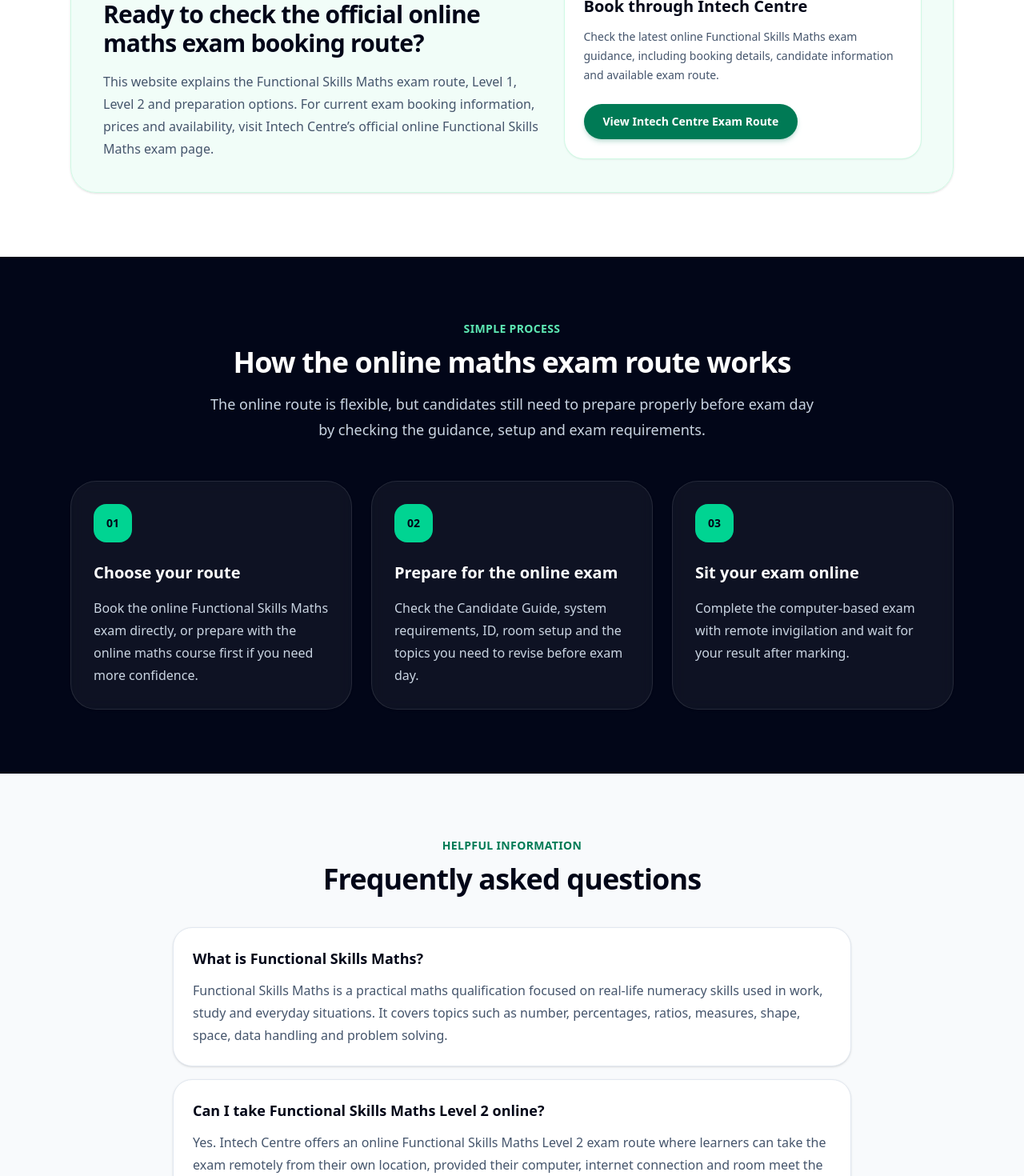
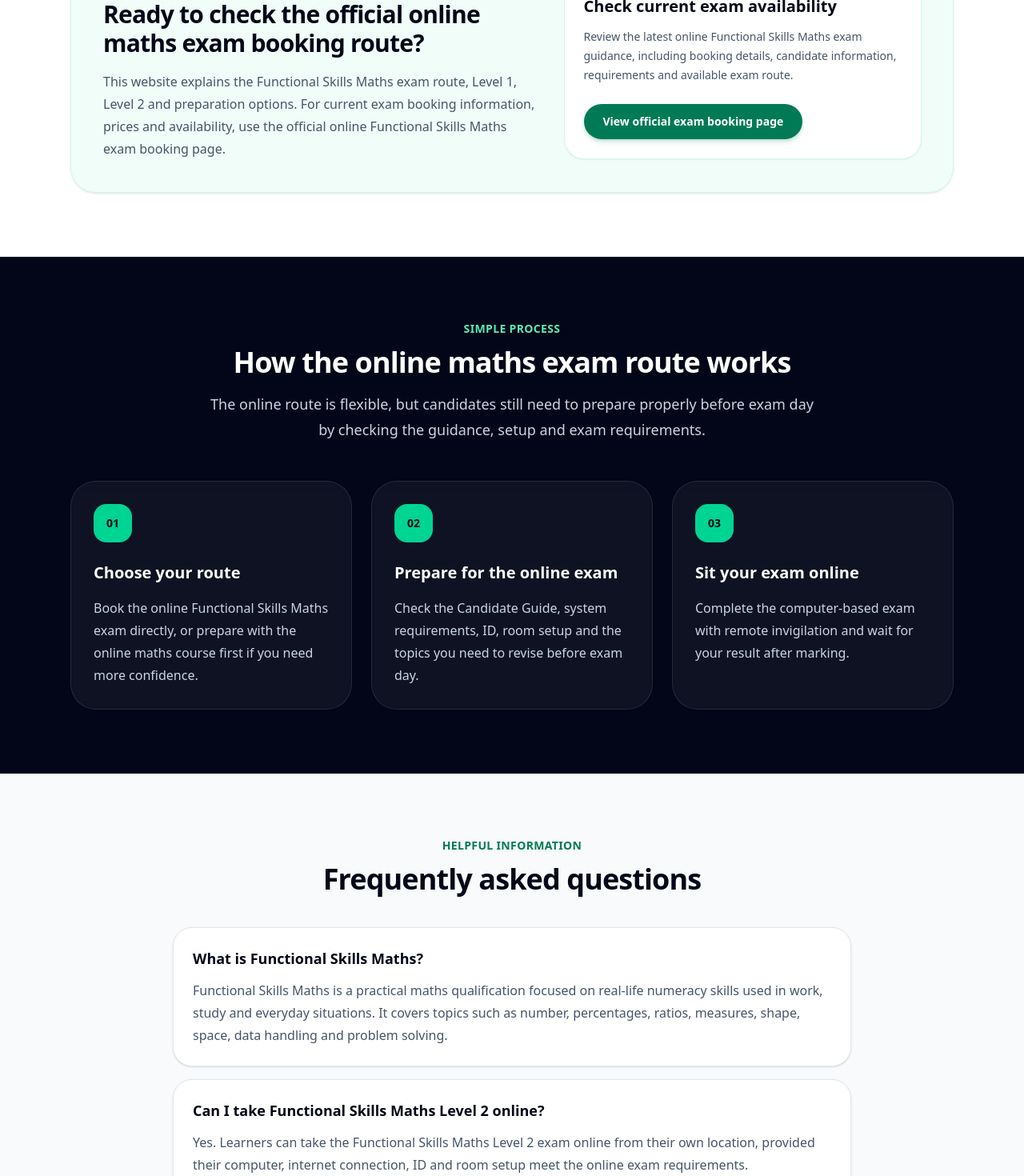
Before and after one commit to edujlulo/online-maths-exam, a Next.js app: page / in a window 1280 px wide. Shown: the part 3520-4990 px from the top of the page at 80% size. Built offline with nearby package versions, Linux system fonts and the light colour scheme.

Commit message:
Remove visible provider name from exam pages
Updated homepage, footer, Level 1, Level 2, online exam and course pages to remove visible “Intech Centre” text while keeping the official provider links unchanged.

```diff
--- a/package.json
+++ b/package.json
@@ -9,7 +9,7 @@
     "lint": "eslint"
   },
   "dependencies": {
-    "lucide-react": "^1.21.0",
+    "lucide-react": "^1.22.0",
     "next": "16.2.9",
     "react": "19.2.4",
     "react-dom": "19.2.4"
--- a/src/app/functional-skills-maths-level-1/page.js
+++ b/src/app/functional-skills-maths-level-1/page.js
@@ -85,23 +85,23 @@ const faqs = [
   {
     question: "Can I take Functional Skills Maths Level 1 online?",
     answer:
-      "Intech Centre provides online Functional Skills Maths exam routes. Their booking guidance says that if you want to book a City & Guilds Functional Skills Maths Level 1 exam, you should book through the Level 2 exam route and then reply to the booking email clearly stating that you want the Level 1 exam.",
+      "Online Functional Skills Maths exam routes are available. Current booking guidance says that if you want to book a City & Guilds Functional Skills Maths Level 1 exam, you should use the online Level 2 exam route and then reply to the booking email clearly stating that you want the Level 1 exam.",
   },
   {
     question:
       "How much does the online Functional Skills Maths Level 1 exam cost?",
     answer:
-      "Intech Centre lists the Functional Skills Maths Level 1 or Level 2 online exam at £180 for each attempt. Candidates should always check the current Intech Centre booking page before paying, as prices and booking details can change.",
+      "The Functional Skills Maths Level 1 or Level 2 online exam is currently listed at £180 for each attempt. Candidates should always check the official booking page before paying, as prices and booking details can change.",
   },
   {
     question: "Can I prepare for Level 1 online?",
     answer:
-      "Yes. Intech Centre's online Functional Skills Maths course includes Entry Level, Level 1 and Level 2, so learners can start from their current level and build up towards the exam.",
+      "Yes. The online Functional Skills Maths course includes Entry Level, Level 1 and Level 2, so learners can start from their current level and build up towards the exam.",
   },
   {
     question: "Should I choose Level 1 or Level 2?",
     answer:
-      "If you need a GCSE equivalent qualification for university, employment or an apprenticeship, Level 2 is usually the level requested. If you are not ready for Level 2 yet, Level 1 can be a good starting point to build confidence and strengthen your maths skills.",
+      "Yes. The online Functional Skills Maths course includes Entry Level, Level 1 and Level 2, so learners can start from their current level and build up towards the exam.",
   },
   {
     question: "Does completing the course give me the qualification?",
@@ -207,9 +207,8 @@ export default function Level1Page() {
               </h2>
 
               <p className="mt-3 leading-7 text-slate-600">
-                Intech Centre's online maths course includes Entry Level, Level
-                1 and Level 2, helping learners start from the level that suits
-                them.
+                The online maths course includes Entry Level, Level 1 and Level
+                2, helping learners start from the level that suits them.
               </p>
             </div>
           </div>
@@ -249,9 +248,9 @@ export default function Level1Page() {
             </h2>
 
             <p className="mt-4 max-w-4xl leading-7 text-slate-600">
-              Intech Centre's online Functional Skills Maths course includes
-              Entry Level, Level 1 and Level 2. This helps learners start from
-              their current ability and build towards the level they need.
+              The online Functional Skills Maths course includes Entry Level,
+              Level 1 and Level 2. This helps learners start from their current
+              ability and build towards the level they need.
             </p>
 
             <div className="mt-8 grid gap-6 md:grid-cols-3">
@@ -339,14 +338,14 @@ export default function Level1Page() {
                 <Route className="h-6 w-6" aria-hidden="true" />
               </div>
               <h2 className="mt-3 text-2xl font-bold text-slate-950">
-                How to book Level 1 through Intech Centre
+                How to book the Level 1 online exam route
               </h2>
 
               <p className="mt-4 leading-7 text-slate-600">
-                Intech Centre's guidance says that learners who want City &
-                Guilds Functional Skills Maths Level 1 should book through the
-                online Level 2 exam route and then reply to the booking email,
-                clearly stating that they want the Level 1 exam.
+                Current booking guidance says that learners who want City &
+                Guilds Functional Skills Maths Level 1 should use the online
+                Level 2 exam route and then reply to the booking email, clearly
+                stating that they want the Level 1 exam.
               </p>
 
               <a
@@ -355,7 +354,7 @@ export default function Level1Page() {
                 rel="noopener noreferrer"
                 className="mt-6 inline-flex rounded-full bg-emerald-700 px-6 py-3 text-sm font-semibold text-white shadow-md shadow-emerald-700/20 transition hover:-translate-y-0.5 hover:bg-emerald-800"
               >
-                View Intech Centre Level 1 Booking Route
+                View Level 1 Booking Route
               </a>
             </div>
 
@@ -393,7 +392,7 @@ export default function Level1Page() {
 
       <CTASection
         title="Ready to check the Level 1 online exam route?"
-        description="Visit Intech Centre's online Functional Skills Maths exam page and follow their booking guidance if you want to request the Level 1 exam."
+        description="Visit the official online Functional Skills Maths exam page and follow the booking guidance if you want to request the Level 1 exam."
         link="https://www.intechcentre.com/courses/online-functional-skills-maths-level-2-exam-2/"
         label="View Online Exam Booking Route"
       />
--- a/src/app/functional-skills-maths-level-2/page.js
+++ b/src/app/functional-skills-maths-level-2/page.js
@@ -26,7 +26,7 @@ import {
 export const metadata = {
   title: "Functional Skills Maths Level 2 | GCSE Equivalent Maths",
   description:
-    "Learn about Functional Skills Maths Level 2, GCSE equivalence, online exam structure, results, pass mark, preparation and booking routes through Intech Centre.",
+    "Learn about Functional Skills Maths Level 2, GCSE equivalence, online exam structure, results, pass mark, preparation and official online booking routes.",
 };
 
 const examFacts = [
@@ -122,7 +122,7 @@ const faqs = [
   {
     question: "Can I take Functional Skills Maths Level 2 online?",
     answer:
-      "Yes. Intech Centre offers an online Functional Skills Maths Level 2 exam route. The exam is computer-based, remotely invigilated and can be taken from your own location if your setup meets the exam requirements.",
+      "Yes. An online Functional Skills Maths Level 2 exam route is available. The exam is computer-based, remotely invigilated and can be taken from your own location if your setup meets the exam requirements.",
   },
   {
     question: "How long is the Functional Skills Maths Level 2 exam?",
@@ -132,7 +132,7 @@ const faqs = [
   {
     question: "What is the pass mark for Functional Skills Maths Level 2?",
     answer:
-      "Intech Centre lists the City & Guilds indicative pass mark for Functional Skills Mathematics Level 2 as 31 out of 60, around 52%. This is indicative and can vary depending on the paper.",
+      "The City & Guilds indicative pass mark for Functional Skills Mathematics Level 2 is listed as 31 out of 60, around 52%. This is indicative and can vary depending on the paper.",
   },
   {
     question: "How quickly will I get my result?",
@@ -398,7 +398,7 @@ export default function Level2Page() {
                 rel="noopener noreferrer"
                 className="mt-6 inline-flex rounded-full bg-emerald-700 px-6 py-3 text-sm font-semibold text-white shadow-md shadow-emerald-700/20 transition hover:-translate-y-0.5 hover:bg-emerald-800"
               >
-                View Intech Centre Level 2 Exam
+                View Official Level 2 Exam Route
               </a>
             </div>
 
@@ -431,7 +431,7 @@ export default function Level2Page() {
 
       <CTASection
         title="Need Functional Skills Maths Level 2?"
-        description="Check the online exam information, current price, available slots and booking route through Intech Centre."
+        description="Check the online exam information, current price, available slots and official booking route before choosing your exam date."
         link="https://www.intechcentre.com/courses/online-functional-skills-maths-level-2-exam-2/"
         label="View Online Level 2 Exam"
       />
--- a/src/app/online-functional-skills-maths-exam/page.js
+++ b/src/app/online-functional-skills-maths-exam/page.js
@@ -64,15 +64,15 @@ const examFacts = [
 const processSteps = [
   {
     step: "01",
-    title: "Book through Intech Centre",
+    title: "Choose the official booking route",
     description:
-      "Choose the online Functional Skills Maths exam route and complete the booking process using the current Intech Centre guidance.",
+      "Choose the online Functional Skills Maths exam route and complete the booking process using the current official guidance.",
   },
   {
     step: "02",
-    title: "Wait for approval",
+    title: "Wait for confirmation",
     description:
-      "After booking, Intech Centre processes the booking. Candidates then receive further instructions for the online exam route.",
+      "After booking, your request is processed. Candidates then receive further instructions for the online exam route.",
   },
   {
     step: "03",
@@ -175,12 +175,12 @@ const faqs = [
   {
     question: "How much does the online Functional Skills Maths exam cost?",
     answer:
-      "Intech Centre lists the online Functional Skills Maths Level 1 or Level 2 exam at £180 per attempt. Candidates should always check the current price on the Intech Centre booking page before booking.",
+      "The online Functional Skills Maths Level 1 or Level 2 exam is currently listed at £180 per attempt. Candidates should always check the current price on the official booking page before booking.",
   },
   {
     question: "When are online exam slots available?",
     answer:
-      "Intech Centre lists online exam slots Monday to Friday at 8:00am, 11:30am and 4:00pm. City & Guilds may book the exam with some timing flexibility, so candidates should follow the time given in the Talview email.",
+      "Online exam slots are currently listed Monday to Friday at 8:00am, 11:30am and 4:00pm. City & Guilds may book the exam with some timing flexibility, so candidates should follow the time given in the Talview email.",
   },
   {
     question: "When will I receive my results?",
@@ -190,12 +190,12 @@ const faqs = [
   {
     question: "Can I prepare before booking the exam?",
     answer:
-      "Yes. Learners who are not ready can prepare with an online Functional Skills Maths course first. Intech Centre offers an online course designed for Functional Skills Maths Level 1 and Level 2 preparation.",
+      "Yes. Learners who are not ready can prepare with an online Functional Skills Maths course first. The online course is designed for Functional Skills Maths Level 1 and Level 2 preparation.",
   },
   {
     question: "Can I book Level 1 instead of Level 2?",
     answer:
-      "Intech Centre says learners who want City & Guilds Functional Skills Maths Level 1 should book through the Level 2 route and reply to the booking email clearly stating that they want the Level 1 exam.",
+      "Current booking guidance says learners who want City & Guilds Functional Skills Maths Level 1 should book through the Level 2 route and reply to the booking email clearly stating that they want the Level 1 exam.",
   },
   {
     question: "Do I need to read the Candidate Guide?",
@@ -205,7 +205,7 @@ const faqs = [
   {
     question: "Can I get extra time or access arrangements?",
     answer:
-      "If you have a learning difficulty, disability or need special access arrangements, you should contact Intech Centre before booking and provide the required evidence for your request.",
+      "If you have a learning difficulty, disability or need special access arrangements, you should contact the official exam provider before booking and provide the required evidence for your request.",
   },
 ];
 
@@ -227,7 +227,7 @@ export default function OnlineFunctionalSkillsMathsExamPage() {
             need a recognised GCSE equivalent maths qualification for work,
             university, apprenticeships or further study. The Level 2 online
             exam can be taken remotely, with online invigilation and clear
-            booking guidance from Intech Centre.
+            official booking guidance.
           </p>
 
           <div className="mt-8 flex flex-wrap gap-3 text-sm text-slate-600">
@@ -399,8 +399,8 @@ export default function OnlineFunctionalSkillsMathsExamPage() {
               </h2>
 
               <p className="mt-4 text-lg leading-8 text-slate-600">
-                Intech Centre provides online Functional Skills Maths exam
-                routes for Level 1 and Level 2. The right level depends on your
+                Online Functional Skills Maths exam routes are available for Level
+                1 and Level 2. The right level depends on your
                 current ability and what you need the qualification for.
               </p>
             </div>
@@ -460,7 +460,7 @@ export default function OnlineFunctionalSkillsMathsExamPage() {
                 rel="noopener noreferrer"
                 className="mt-6 inline-flex rounded-full bg-emerald-700 px-6 py-3 text-sm font-semibold text-white shadow-md shadow-emerald-700/20 transition hover:-translate-y-0.5 hover:bg-emerald-800"
               >
-                View Intech Centre exam route
+                View official exam route
               </a>
             </div>
 
@@ -495,9 +495,9 @@ export default function OnlineFunctionalSkillsMathsExamPage() {
 
       <CTASection
         title="Ready to book your online Functional Skills Maths exam?"
-        description="Visit Intech Centre to check the latest online exam price, available slots, Candidate Guide and booking instructions."
+        description="Check the latest online exam price, available slots, Candidate Guide and official booking instructions before choosing your exam date."
         link="https://www.intechcentre.com/courses/online-functional-skills-maths-level-2-exam-2/"
-        label="Book Through Intech Centre"
+        label="View Official Booking Route"
       />
     </>
   );
--- a/src/app/online-maths-course/page.js
+++ b/src/app/online-maths-course/page.js
@@ -161,17 +161,17 @@ const faqs = [
   {
     question: "Does the online maths course include Level 1 and Level 2?",
     answer:
-      "Yes. Intech Centre's online Functional Skills Maths course includes all levels, including Entry Level, Level 1 and Level 2. This helps learners start from their current level and build up towards the exam.",
+      "Yes. The online Functional Skills Maths course includes all levels, including Entry Level, Level 1 and Level 2. This helps learners start from their current level and build up towards the exam.",
   },
   {
     question: "How long do I get access to the course?",
     answer:
-      "Intech Centre lists the online Functional Skills Maths course as including 2 months of unlimited access to online interactive learning.",
+      "The online Functional Skills Maths course is currently listed as including 2 months of unlimited access to online interactive learning.",
   },
   {
     question: "How much does the online Functional Skills Maths course cost?",
     answer:
-      "Intech Centre lists the course at £150 as a standalone course, or £75 when bought with an exam. Candidates should always check the current Intech Centre course page before purchasing.",
+      "The course is currently listed at £150 as a standalone course, or £75 when bought with an exam. Candidates should always check the current official course page before purchasing.",
   },
   {
     question: "Do I need the course before taking the exam?",
@@ -492,7 +492,7 @@ export default function OnlineMathsCoursePage() {
                 rel="noopener noreferrer"
                 className="mt-6 inline-flex rounded-full bg-emerald-700 px-6 py-3 text-sm font-semibold text-white shadow-md shadow-emerald-700/20 transition hover:-translate-y-0.5 hover:bg-emerald-800"
               >
-                View Intech Centre Online Maths Course
+                View Online Maths Course
               </a>
             </div>
 
@@ -528,9 +528,9 @@ export default function OnlineMathsCoursePage() {
 
       <CTASection
         title="Want to prepare before your online maths exam?"
-        description="Visit Intech Centre to check the latest Functional Skills Maths online course information, price and enrolment guidance."
+        description="Check the latest Functional Skills Maths online course information, price and official enrolment guidance before starting your preparation."
         link="https://www.intechcentre.com/courses/private-functional-skills-in-maths/"
-        label="View Intech Centre Online Maths Course"
+        label="View Online Maths Course"
       />
     </>
   );
--- a/src/app/page.js
+++ b/src/app/page.js
@@ -26,7 +26,7 @@ const homeFaqs = [
   {
     question: "Can I take Functional Skills Maths Level 2 online?",
     answer:
-      "Yes. Intech Centre offers an online Functional Skills Maths Level 2 exam route where learners can take the exam remotely from their own location, provided their computer, internet connection and room meet the online exam requirements.",
+      "Yes. Learners can take the Functional Skills Maths Level 2 exam online from their own location, provided their computer, internet connection, ID and room setup meet the online exam requirements.",
   },
   {
     question: "Is Functional Skills Maths Level 2 equivalent to GCSE Maths?",
@@ -57,7 +57,7 @@ const homeFaqs = [
   {
     question: "Where can I book the online Functional Skills Maths exam?",
     answer:
-      "This website explains the online Functional Skills Maths exam route, Level 1, Level 2 and preparation options. To book the exam, learners should follow the current booking information from Intech Centre’s official online Functional Skills Maths exam page.",
+      "This website explains the online Functional Skills Maths exam route, Level 1, Level 2 and preparation options. To book the exam, learners should follow the current booking information from the official online Functional Skills Maths exam booking page.",
   },
 ];
 
@@ -390,20 +390,20 @@ export default function Home() {
                 <p className="mt-4 leading-7 text-slate-600">
                   This website explains the Functional Skills Maths exam route,
                   Level 1, Level 2 and preparation options. For current exam
-                  booking information, prices and availability, visit Intech
-                  Centre’s official online Functional Skills Maths exam page.
+                  booking information, prices and availability, use the official
+                  online Functional Skills Maths exam booking page.
                 </p>
               </div>
 
               <div className="rounded-3xl bg-white p-6 shadow-sm ring-1 ring-emerald-100">
                 <h3 className="text-xl font-bold text-slate-950">
-                  Book through Intech Centre
+                  Check current exam availability
                 </h3>
 
                 <p className="mt-3 text-sm leading-6 text-slate-600">
-                  Check the latest online Functional Skills Maths exam guidance,
-                  including booking details, candidate information and available
-                  exam route.
+                  Review the latest online Functional Skills Maths exam
+                  guidance, including booking details, candidate information,
+                  requirements and available exam route.
                 </p>
 
                 <a
@@ -412,7 +412,7 @@ export default function Home() {
                   rel="noopener noreferrer"
                   className="mt-6 inline-flex rounded-full bg-emerald-700 px-6 py-3 text-sm font-semibold text-white shadow-md shadow-emerald-700/20 transition hover:-translate-y-0.5 hover:bg-emerald-800"
                 >
-                  View Intech Centre Exam Route
+                  View official exam booking page
                 </a>
               </div>
             </div>
--- a/src/components/Footer.js
+++ b/src/components/Footer.js
@@ -87,7 +87,7 @@ export default function Footer() {
                 rel="noopener noreferrer"
                 className="transition hover:text-emerald-300"
               >
-                Visit Intech Centre
+                Official training provider website
               </a>
             </li>
 
@@ -98,7 +98,7 @@ export default function Footer() {
                 rel="noopener noreferrer"
                 className="transition hover:text-emerald-300"
               >
-                Intech Centre Online Maths Exam
+                Official online maths exam booking page
               </a>
             </li>
           </ul>
```
Also changed, not shown: 1 other file (tests, documents, lock files or other folders).
